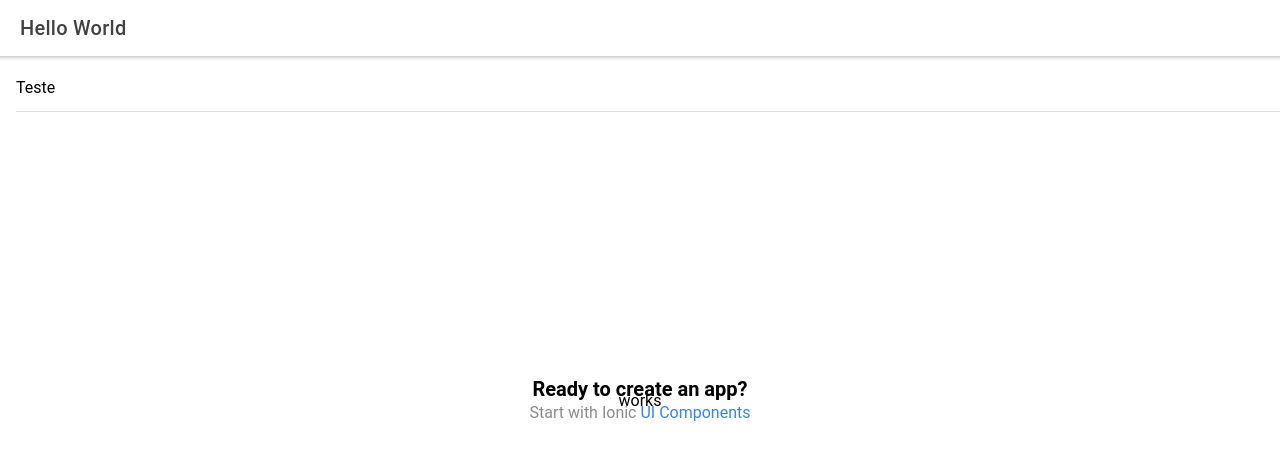
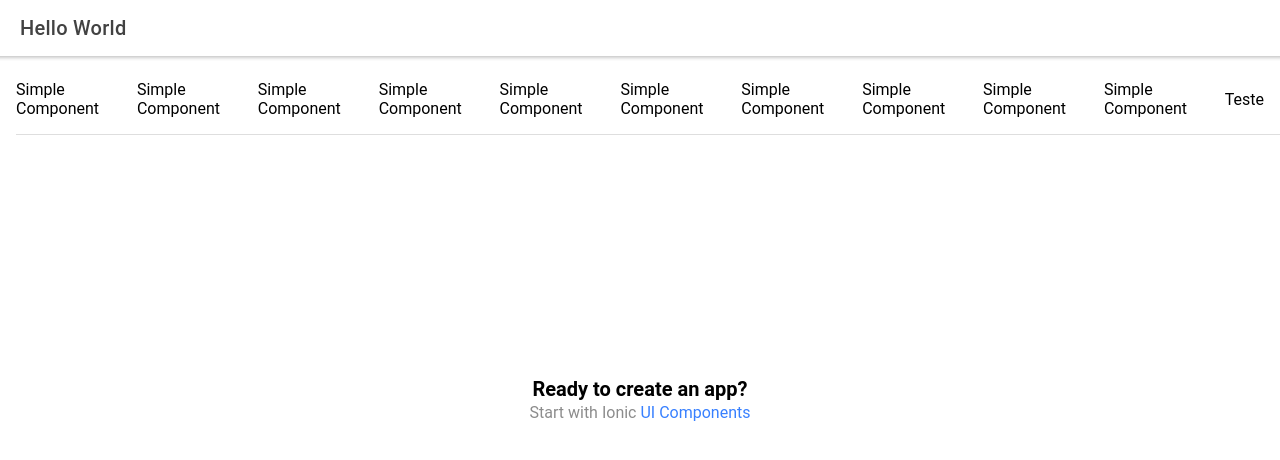
Before and after one commit to wguilherme/ionic-react, a React (Create React App) app: page /home in a window 1280 px wide. Shown: the top 460 px of the page. Built offline with nearby package versions, Linux system fonts and the light colour scheme.

Commit message:
add: shortest way to repeat a component

```diff
--- a/src/components/Repeat.tsx
+++ /dev/null
@@ -1,13 +0,0 @@
-import React from 'react';
-
-interface RepeatProps { }
-
-const repeatComponent: React.FC<RepeatProps> = () => {
-  return (
-    <div className="container">
-works
-    </div>
-  );
-};
-
-export default repeatComponent;
--- /dev/null
+++ b/src/components/simple.tsx
@@ -0,0 +1,11 @@
+import React from 'react';
+
+interface SimpleProps { }
+
+const Simple: React.FC<SimpleProps> = () => {
+  return (
+   <p>Simple Component</p>
+  );
+};
+
+export default Simple;
--- a/src/pages/Home.tsx
+++ b/src/pages/Home.tsx
@@ -1,7 +1,7 @@
 import { IonContent, IonHeader, IonList, IonPage, IonTitle, IonToolbar, IonItem, IonText } from '@ionic/react';
 import React from 'react';
 import ExploreContainer from '../components/ExploreContainer';
-import Repeat from '../components/Repeat';
+import Simple from '../components/simple';
 import './Home.css';
 
 const Home: React.FC = () => {
@@ -21,11 +21,14 @@ const Home: React.FC = () => {
 
             <IonList>
               <IonItem>
+                {Array(...Array(10)).map((v, i) => <Simple/>)}
                 <IonText>Teste</IonText>
               </IonItem>
             </IonList>
         <ExploreContainer />
-        <Repeat />
+
+
+
       </IonContent>
     </IonPage>
   );
```
